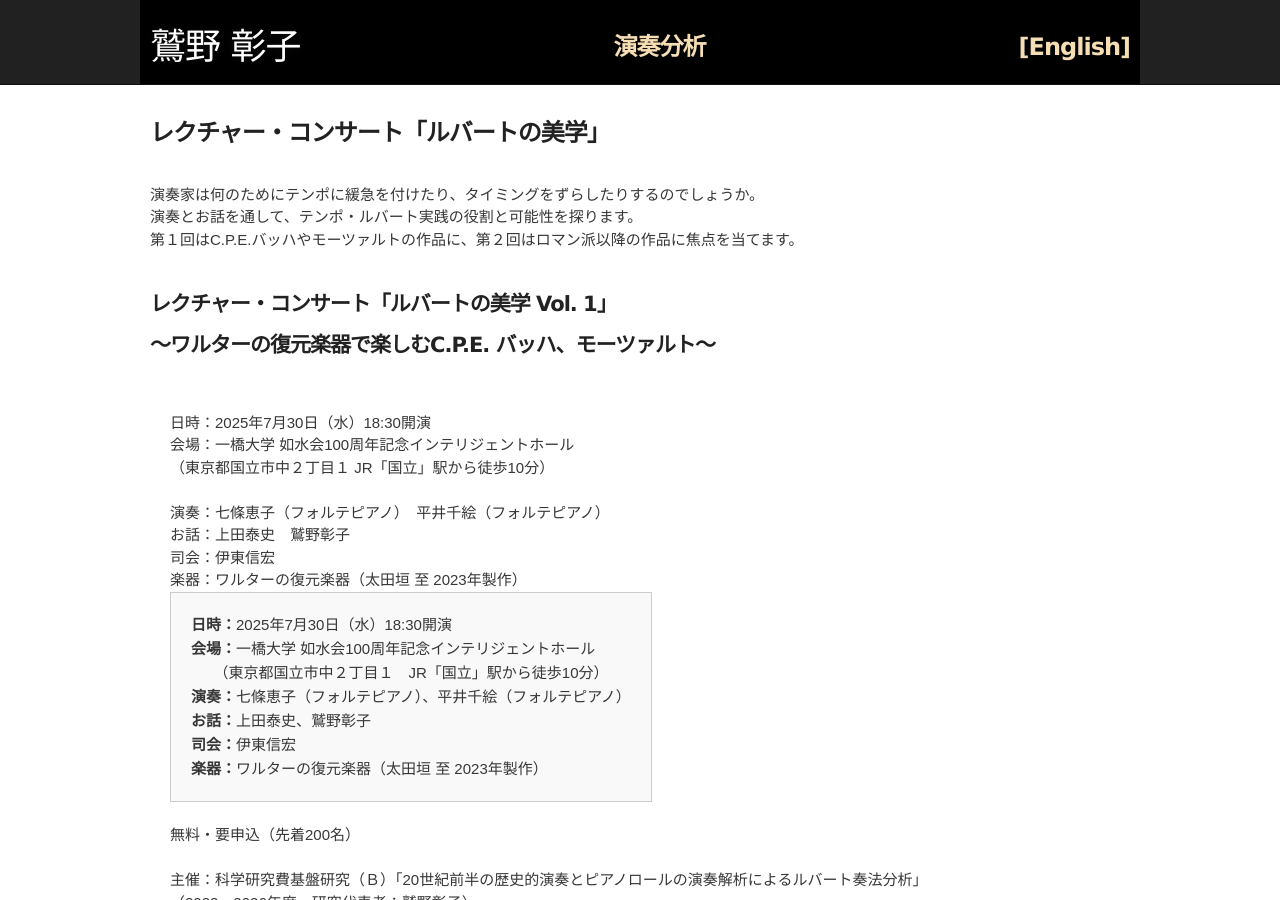
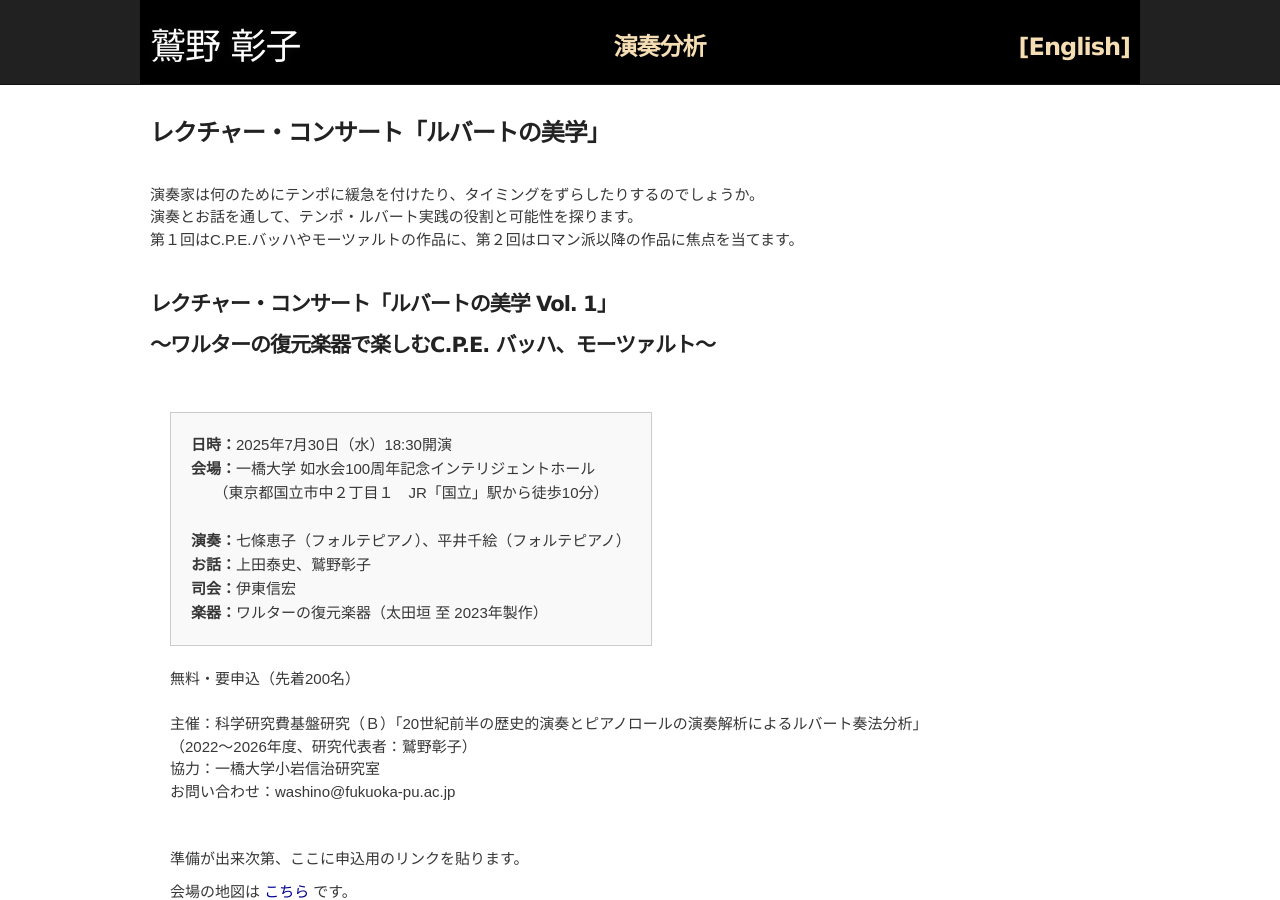
Before and after one commit to akikowashino/akikowashino.github.io, a Jekyll site: the page built from lecture-concert-2025/index.md, in a window 1280 px wide and 900 px high. Built offline with Jekyll 4.4.1, drawn with Linux system fonts in a browser that asks for light colours.

Commit message:
Update index.md

```diff
--- a/lecture-concert-2025/index.md
+++ b/lecture-concert-2025/index.md
@@ -17,14 +17,6 @@ lang: jp
 
 <div style="padding-top:40px; padding-left: 20px">
 
-日時：2025年7月30日（水）18:30開演<br>
-会場：一橋大学 如水会100周年記念インテリジェントホール <br>
-      （東京都国立市中２丁目１   JR「国立」駅から徒歩10分）<br>
-<br>
-演奏：七條恵子（フォルテピアノ）　平井千絵（フォルテピアノ）<br>
-お話：上田泰史　鷲野彰子<br>
-司会：伊東信宏<br>
-楽器：ワルターの復元楽器（太田垣 至 2023年製作）<br>
 
 <style>
   .event-box {
@@ -40,7 +32,7 @@ lang: jp
 <div class="event-box">
   <strong>日時：</strong>2025年7月30日（水）18:30開演<br>
   <strong>会場：</strong>一橋大学 如水会100周年記念インテリジェントホール<br>
-　　（東京都国立市中２丁目１　JR「国立」駅から徒歩10分）<br>
+　　（東京都国立市中２丁目１　JR「国立」駅から徒歩10分）<br><br>
 
   <strong>演奏：</strong>七條恵子（フォルテピアノ）、平井千絵（フォルテピアノ）<br>
   <strong>お話：</strong>上田泰史、鷲野彰子<br>
```
